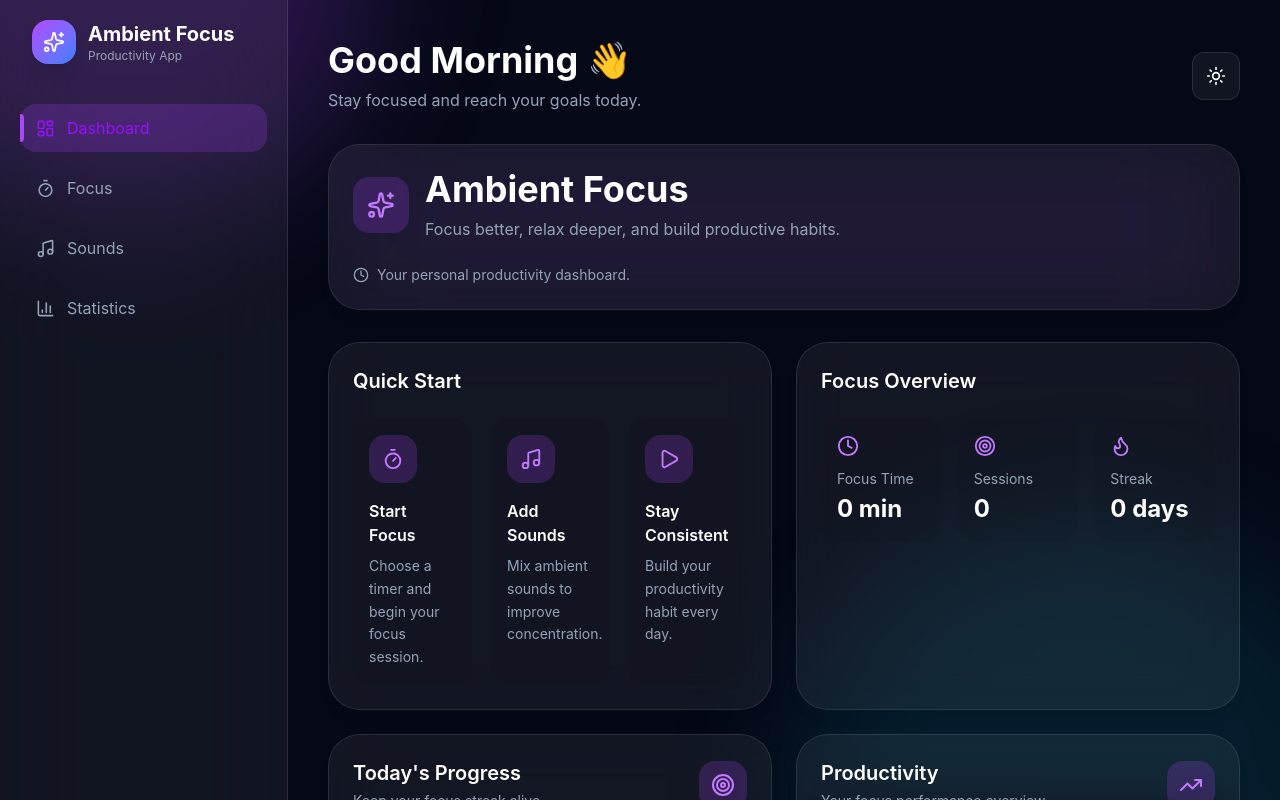
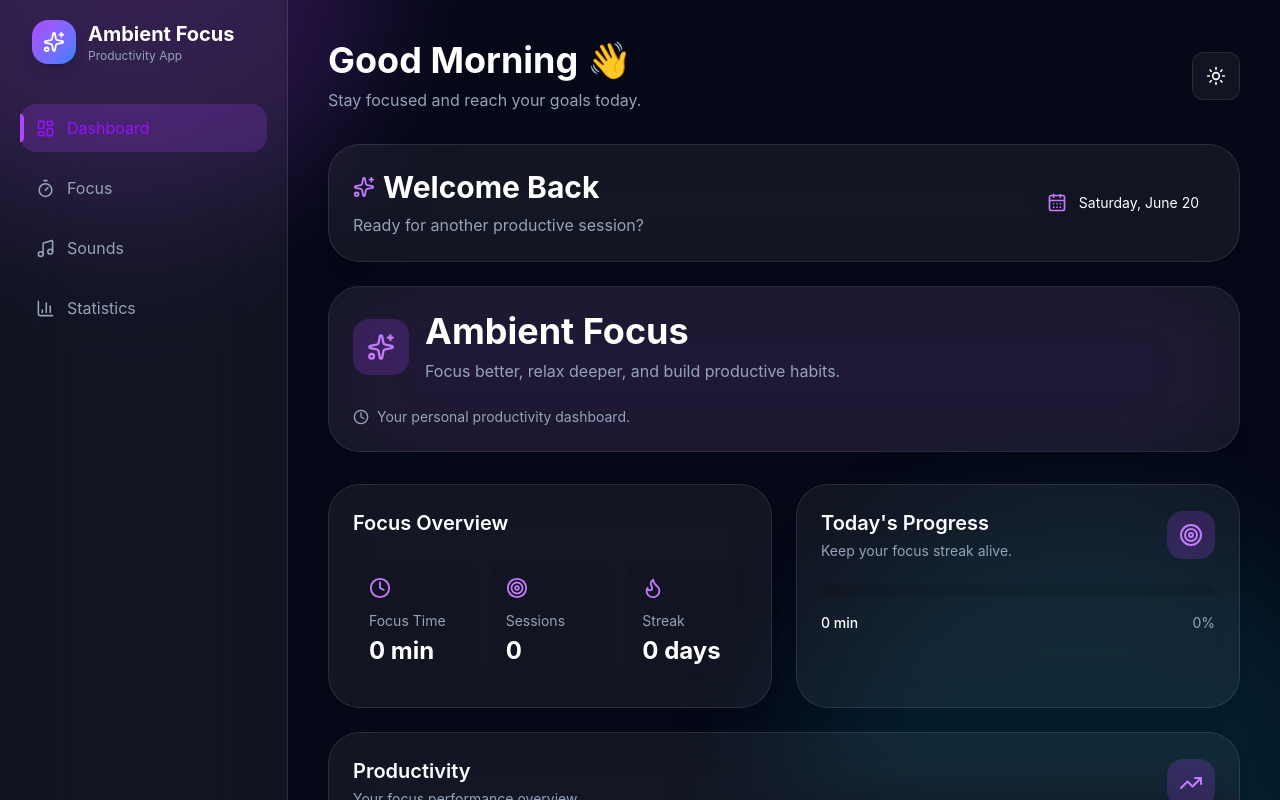
Before and after one commit to djabranemmd/ambient-focus-app, a React (Vite) app: page / in a window 1280 px wide. Shown: the top 800 px of the page. Built offline with nearby package versions, Linux system fonts and the light colour scheme.

Commit message:
feat: add dashboard header component

```diff
--- /dev/null
+++ b/src/components/dashboard/DashboardGrid.jsx
@@ -0,0 +1,78 @@
+import {
+  memo,
+} from "react";
+
+import DashboardHero from "./DashboardHero";
+import FocusOverview from "./FocusOverview";
+import TodayProgress from "./TodayProgress";
+import ProductivityCard from "./ProductivityCard";
+import QuickStart from "./QuickStart";
+import DashboardHeader from "./DashboardHeader";
+
+
+function DashboardGrid() {
+
+
+  return (
+
+    <section
+
+      className="
+        mt-8
+        space-y-6
+      "
+
+      aria-label="Dashboard overview"
+
+    >
+
+
+<DashboardHeader />
+      <DashboardHero />
+
+
+
+
+      <div
+
+        className="
+          grid
+          grid-cols-1
+          xl:grid-cols-2
+          gap-6
+        "
+
+      >
+
+
+        <FocusOverview />
+
+
+        <TodayProgress />
+
+
+      </div>
+
+
+
+
+
+      <ProductivityCard />
+
+
+
+
+
+      <QuickStart />
+
+
+
+    </section>
+
+  );
+
+}
+
+
+
+export default memo(DashboardGrid);
--- /dev/null
+++ b/src/components/dashboard/DashboardHeader.jsx
@@ -0,0 +1,169 @@
+import {
+  memo,
+} from "react";
+
+import {
+  CalendarDays,
+  Sparkles,
+} from "lucide-react";
+
+import Card from "../ui/Card";
+
+
+
+function DashboardHeader() {
+
+
+  const today =
+    new Date().toLocaleDateString(
+      undefined,
+      {
+        weekday: "long",
+        month: "long",
+        day: "numeric",
+      }
+    );
+
+
+
+  return (
+
+    <Card>
+
+
+      <div
+
+        className="
+          flex
+          flex-col
+          sm:flex-row
+          sm:items-center
+          sm:justify-between
+          gap-5
+        "
+
+      >
+
+
+        <div>
+
+
+          <div
+
+            className="
+              flex
+              items-center
+              gap-2
+            "
+
+          >
+
+            <Sparkles
+
+              size={22}
+
+              className="
+                text-purple-400
+              "
+
+            />
+
+
+            <h1
+
+              className="
+                text-3xl
+                font-bold
+                theme-text
+              "
+
+            >
+
+              Welcome Back
+
+            </h1>
+
+
+          </div>
+
+
+
+
+          <p
+
+            className="
+              theme-text-muted
+              mt-2
+            "
+
+          >
+
+            Ready for another productive session?
+
+          </p>
+
+
+        </div>
+
+
+
+
+
+
+        <div
+
+          className="
+            flex
+            items-center
+            gap-3
+            rounded-2xl
+            bg-black/5
+            dark:bg-white/5
+            px-4
+            py-3
+          "
+
+        >
+
+          <CalendarDays
+
+            size={20}
+
+            className="
+              text-purple-400
+            "
+
+          />
+
+
+          <span
+
+            className="
+              text-sm
+              theme-text
+            "
+
+          >
+
+            {today}
+
+          </span>
+
+
+        </div>
+
+
+
+      </div>
+
+
+
+    </Card>
+
+  );
+
+}
+
+
+
+export default memo(DashboardHeader);
--- a/src/pages/Home.jsx
+++ b/src/pages/Home.jsx
@@ -9,19 +9,19 @@ import AuroraBackground from "../components/layout/AuroraBackground";
 import DashboardLayout from "../components/layout/DashboardLayout";
 import TopBar from "../components/layout/TopBar";
 
+import DashboardGrid from "../components/dashboard/DashboardGrid";
+
 import TimerSection from "../components/timer/TimerSection";
+import AudioMixer from "../components/audio/AudioMixer";
 import Statistics from "../components/stats/Statistics";
 import DashboardExtras from "../components/stats/DashboardExtras";
-import AudioMixer from "../components/audio/AudioMixer";
-import DashboardHero from "../components/dashboard/DashboardHero";
-import QuickStart from "../components/dashboard/QuickStart";
-import FocusOverview from "../components/dashboard/FocusOverview";
-import TodayProgress from "../components/dashboard/TodayProgress";
-import ProductivityCard from "../components/dashboard/ProductivityCard";
+
 
 import {
   useNavigation,
-} from "../context/NavigationContext.jsx";
+} from "../context/NavigationContext";
+
+
 
 
 
@@ -34,8 +34,10 @@ function Home() {
 
 
 
+
   const reduceMotion =
     useReducedMotion();
+
 
 
 
@@ -44,7 +46,7 @@ function Home() {
   const renderContent = () => {
 
 
-    switch (activePage) {
+    switch(activePage) {
 
 
       case "focus":
@@ -81,41 +83,17 @@ function Home() {
 
       case "dashboard":
 
-// eslint-disable-next-line no-fallthrough
-default:
+      default:
 
-  return (
+        return (
 
-    <>
+          <DashboardGrid />
 
-      <DashboardHero />
-
-      <div
-        className="
-          grid
-          grid-cols-1
-          lg:grid-cols-2
-          gap-6
-          mt-8
-        "
-      >
-
-        <QuickStart />
-
-        <FocusOverview />
-
-        <TodayProgress />
-
-        <ProductivityCard />
-
-      </div>
-
-    </>
-
-  );
+        );
 
 
     }
+
 
   };
 
@@ -146,17 +124,11 @@ default:
 
           className="
             w-full
-
             max-w-7xl
-
             mx-auto
-
             overflow-hidden
-
             p-4
-
             sm:p-6
-
             lg:p-10
           "
 
@@ -184,13 +156,18 @@ default:
               key={activePage}
 
 
+
               role="region"
+
 
 
               aria-live="polite"
 
 
+
               aria-label={`${activePage} section`}
+
+
 
 
 
@@ -198,10 +175,12 @@ default:
                 reduceMotion
                   ? false
                   : {
-                      opacity: 0,
-                      y: 15,
+                      opacity:0,
+                      y:15,
                     }
               }
+
+
 
 
 
@@ -209,10 +188,12 @@ default:
                 reduceMotion
                   ? undefined
                   : {
-                      opacity: 1,
-                      y: 0,
+                      opacity:1,
+                      y:0,
                     }
               }
+
+
 
 
 
@@ -220,10 +201,12 @@ default:
                 reduceMotion
                   ? undefined
                   : {
-                      opacity: 0,
-                      y: -10,
+                      opacity:0,
+                      y:-10,
                     }
               }
+
+
 
 
 
@@ -232,14 +215,14 @@ default:
                 reduceMotion
 
                   ? {
-                      duration: 0,
+                      duration:0,
                     }
 
                   :
 
                     {
-                      duration: 0.3,
-                      ease: "easeOut",
+                      duration:0.3,
+                      ease:"easeOut",
                     }
 
               }
@@ -247,6 +230,8 @@ default:
 
 
             >
+
+
 
               {
                 renderContent()
@@ -277,4 +262,5 @@ default:
 }
 
 
+
 export default Home;
```
